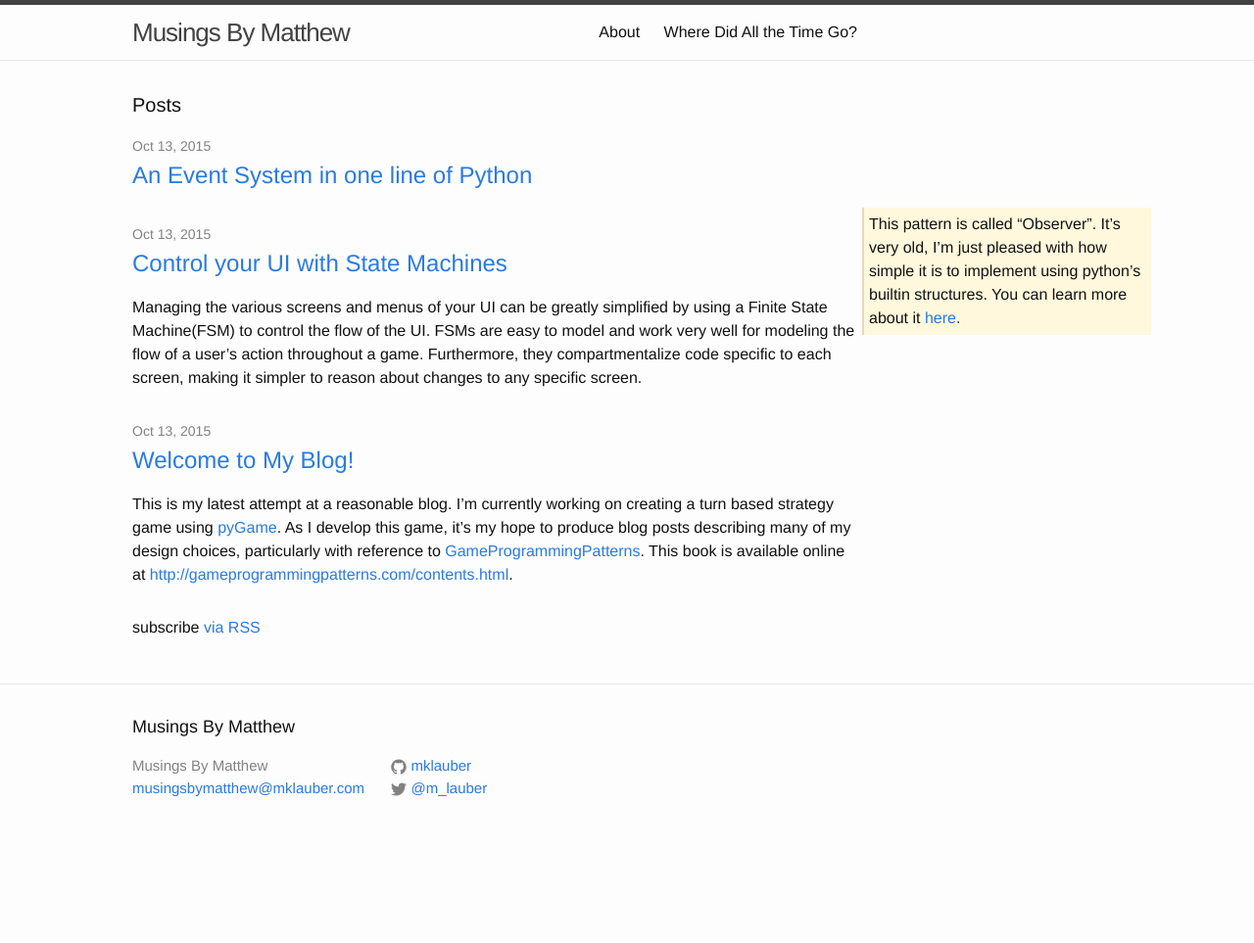
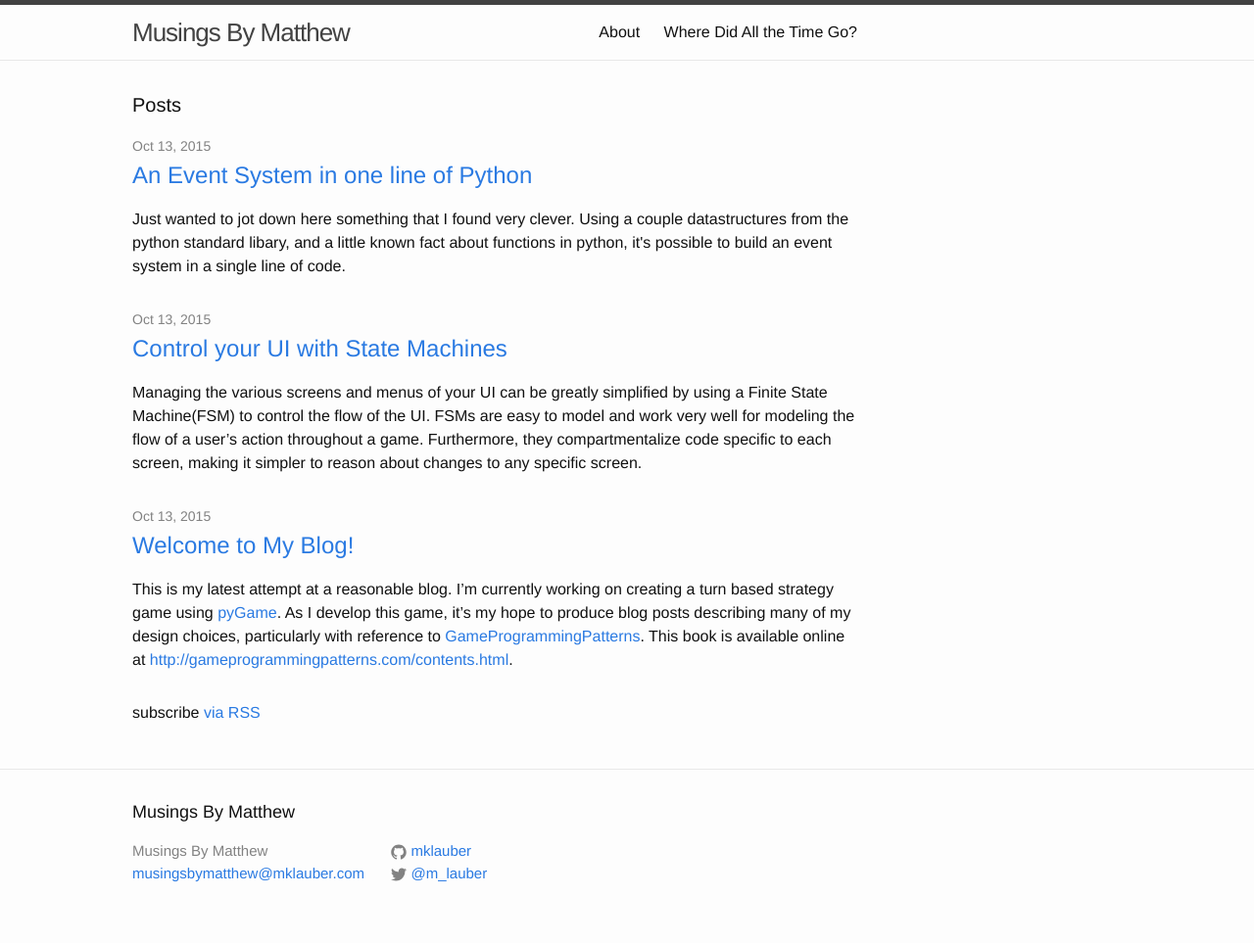
Before and after one commit to mklauber/mklauber.github.io, a Jekyll site: the page built from index.html, in a window 1280 px wide. Shown: the whole page at 98% size. Built offline with Jekyll 4.4.1, drawn with Linux system fonts in a browser that asks for light colours; before the commit the page ends 900 px from its top, so only the background shows below that.

Commit message:
Fixed excerpt issue.

```diff
--- a/_posts/2015-10-13-event-listeners-in-python.md
+++ b/_posts/2015-10-13-event-listeners-in-python.md
@@ -3,6 +3,7 @@ layout: post
 title: "An Event System in one line of Python"
 date:   2015-10-13 16:41:27
 categories: patterns game-dev
+excerpt: "Just wanted to jot down here something that I found very clever.  Using a couple datastructures from the python standard libary, and a little known fact about functions in python, it's possible to build an event system in a single line of code."
 ---
 
 <p class="aside" markdown="1">This pattern is called "Observer".  It's very old, I'm just pleased with how simple it is to implement using python's builtin structures.  You can learn more about it [here](http://gameprogrammingpatterns.com/observer.html).</p>
```
